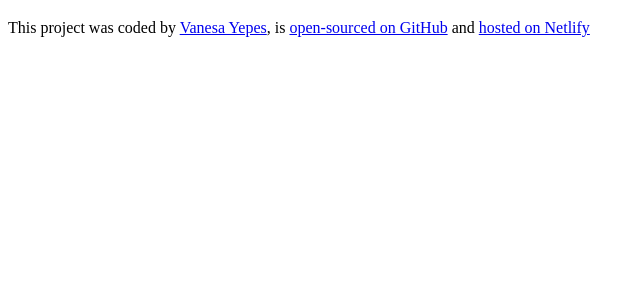
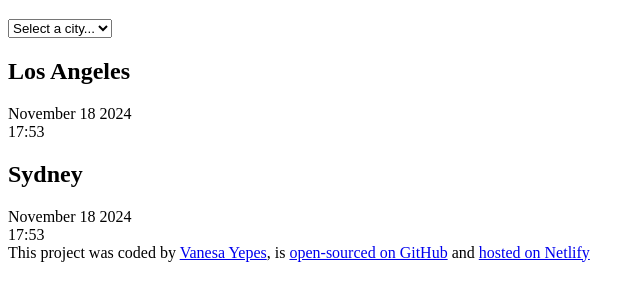
Before and after one commit to vaneyepes/worldClock, a plain HTML site: page index.html in a window 1280 px wide. Shown: the part 61-362 px from the top of the page, without its empty margins (0-644 px from the left). Drawn offline with Linux system fonts and the light colour scheme.

Commit message:
Added the basic html

```diff
--- a/index.html
+++ b/index.html
@@ -7,7 +7,26 @@
     <title>World Clock</title>
   </head>
   <body>
-    <h1>World Clock</h1>
+    <div class="container">
+      <h1>World Clock</h1>
+
+      <select>
+        <option value="">Select a city...</option>
+        <option value="">Berlin</option>
+        <option value="">Paris</option>
+        <option value="">New York</option>
+      </select>
+      <div class="city">
+        <h2>Los Angeles</h2>
+        <div class="date">November 18 2024</div>
+        <div class="time">17:53</div>
+      </div>
+      <div class="city">
+        <h2>Sydney</h2>
+        <div class="date">November 18 2024</div>
+        <div class="time">17:53</div>
+      </div>
+    </div>
     <footer>
       This project was coded by
       <a href="https://github.com/vaneyepes" target="_blank"> Vanesa Yepes</a>,
```
